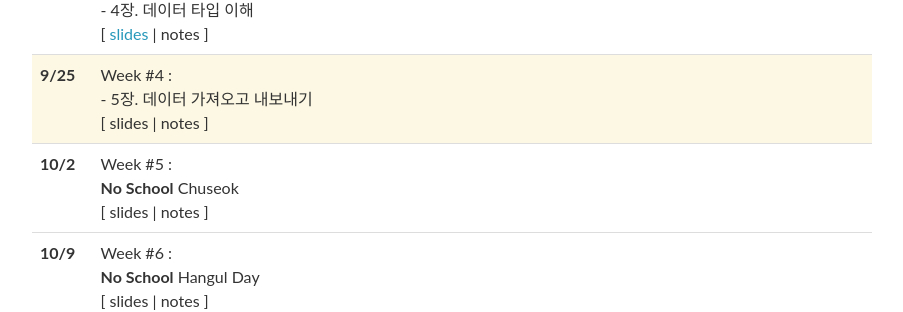
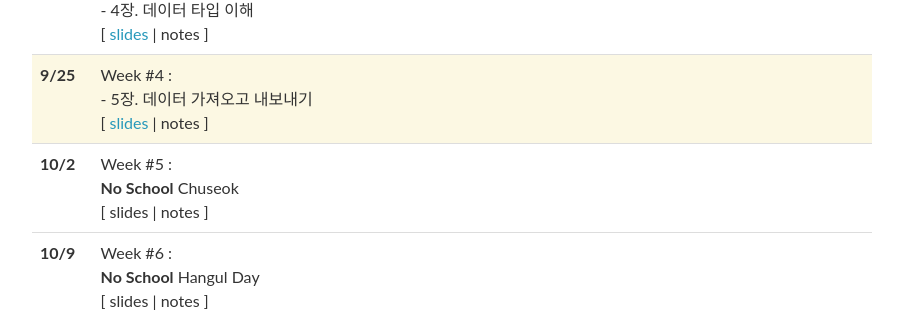
Before and after one commit to 2023-aaronkr/dju-sql, a Jekyll site: the page built from _pages/lectures.md, in a window 1280 px wide and 900 px high, scrolled down 327 px. Shown: the part 147-459 px from the top of the window, without its empty margins (188-1091 px from the left). Built offline with Jekyll 4.4.1, drawn with Linux system fonts in a browser that asks for light colours; nearby versions of some CDN libraries; comment, search, counter and statistics services are not loaded; part of the change alters nothing that is shown.

```diff
--- a/_data/lectures.yml
+++ b/_data/lectures.yml
@@ -28,7 +28,7 @@
   week: 4
   title: >
     - 5장. 데이터 가져오고 내보내기
-  slides:
+  slides: "https://docs.google.com/presentation/d/1Z8cWKAwqcK_tFAPPNKj3q66QY8zbqQlKjEqDTKexsq0/edit?usp=sharing"
   readings:
   logistics:
 
```
